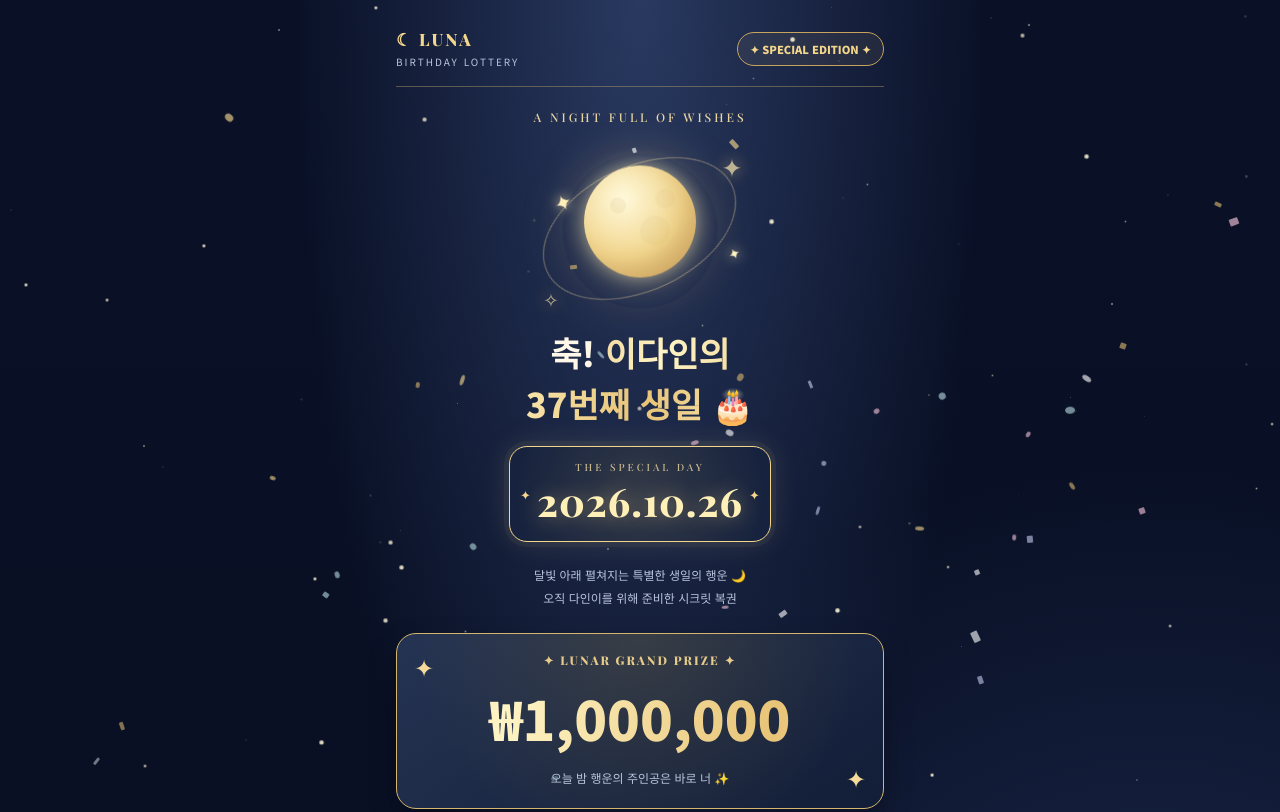
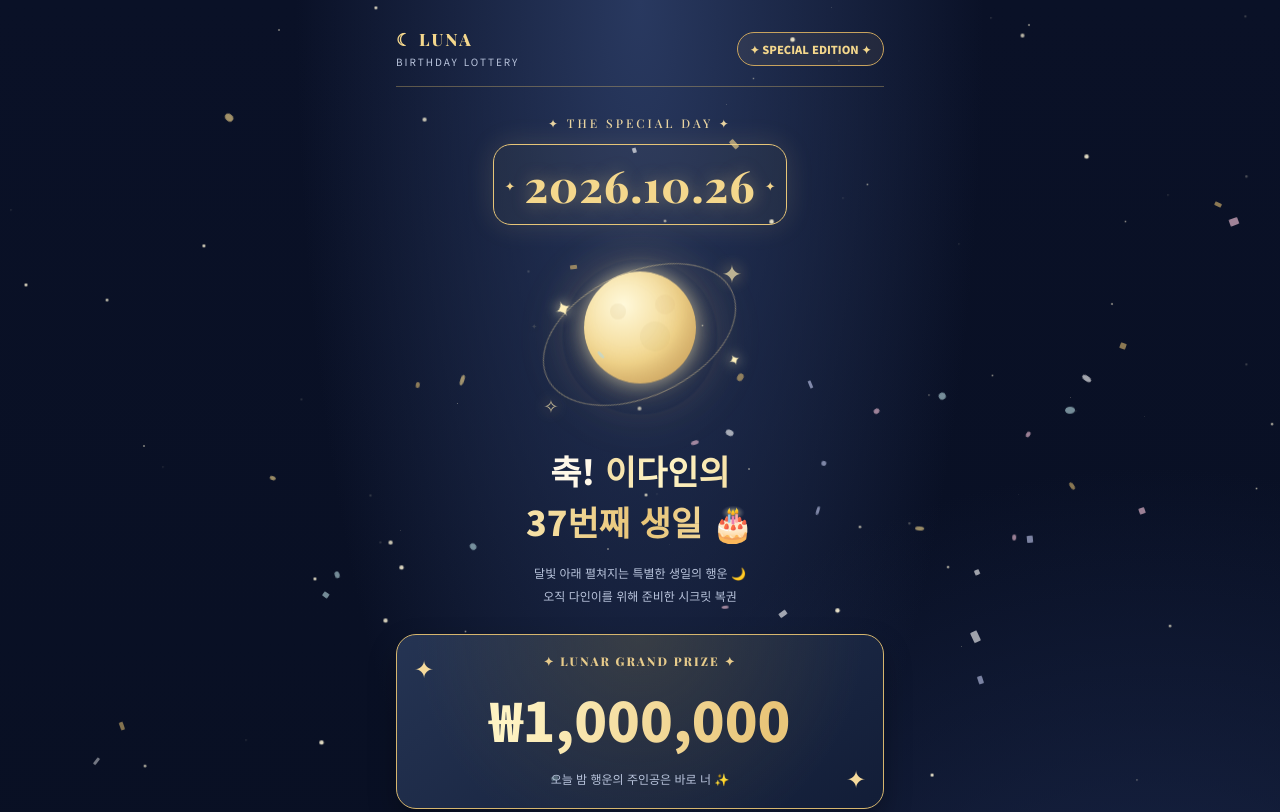
Before and after one commit to eunii/HBD, a plain HTML site: page index.html in a window 1280 px wide. Shown: the top 812 px of the page. Drawn offline with nearby package versions, Linux system fonts and the light colour scheme.

Commit message:
Revise hero section for special birthday celebration
Updated the hero section to reflect a special birthday theme with new content and styling.

```diff
--- a/index.html
+++ b/index.html
@@ -1048,6 +1048,42 @@ button:focus-visible {
     scroll-behavior:auto!important;
   }
 }
+
+/* 날짜 → 달 → 생일 제목 순서 */
+.hero {
+  text-align: center;
+  padding: 28px 0 26px;
+}
+
+.hero .date-feature {
+  display: flex;
+  width: fit-content;
+  margin: 13px auto 18px;
+  padding: 12px 30px;
+  border-color: #e6c578;
+  background: #f4d78c0b;
+  box-shadow: 0 0 28px #f4d78c22;
+}
+
+.hero .date-main {
+  color: #f4d78c;
+  font-size: clamp(32px, 9vw, 44px);
+  text-shadow: 0 0 18px #f4d78c65;
+}
+
+.hero .moon-scene {
+  margin: 0 auto 12px;
+}
+
+.hero h1 {
+  margin-top: 8px;
+  line-height: 1.5;
+}
+
+.hero .hero-subtitle {
+  margin-top: 15px;
+}
+
 </style>
 </head>
 
@@ -1066,34 +1102,42 @@ button:focus-visible {
     <div class="pill">✦ SPECIAL EDITION ✦</div>
   </header>
 
+
 <section class="hero">
+
   <div class="hero-kicker">
-      A NIGHT FULL OF WISHES
-    </div>
-
+    ✦ THE SPECIAL DAY ✦
+  </div>
+
+  <!-- 금색 날짜 -->
+  <div class="date-feature">
+    <span class="date-main">2026.10.26</span>
+  </div>
+
+  <!-- 날짜 아래 달 -->
   <div class="moon-scene" aria-hidden="true">
     <div class="moon-halo"></div>
     <div class="moon-orbit"></div>
     <div class="moon"></div>
+
     <span class="moon-star one">✦</span>
     <span class="moon-star two">✧</span>
     <span class="moon-star three">✦</span>
   </div>
 
+  <!-- 달 아래 생일 제목 -->
   <h1>
-      축! <span class="gold-text">이다인의<br>37번째 생일</span> 🎂
+    축! <span class="gold-text">이다인의<br>
+    37번째 생일</span> 🎂
   </h1>
-
-    <div class="date-feature">
-      <span class="date-caption">THE SPECIAL DAY</span>
-      <span class="date-main">2026.10.26</span>
-    </div>
 
   <p class="hero-subtitle">
     달빛 아래 펼쳐지는 특별한 생일의 행운 🌙<br>
     오직 다인이를 위해 준비한 시크릿 복권
   </p>
+
 </section>
+
 
   <section class="card prize-card" id="introPrize">
     <div class="prize-label">✦ LUNAR GRAND PRIZE ✦</div>
```
Lines whose indentation alone changed are shown as unchanged.
